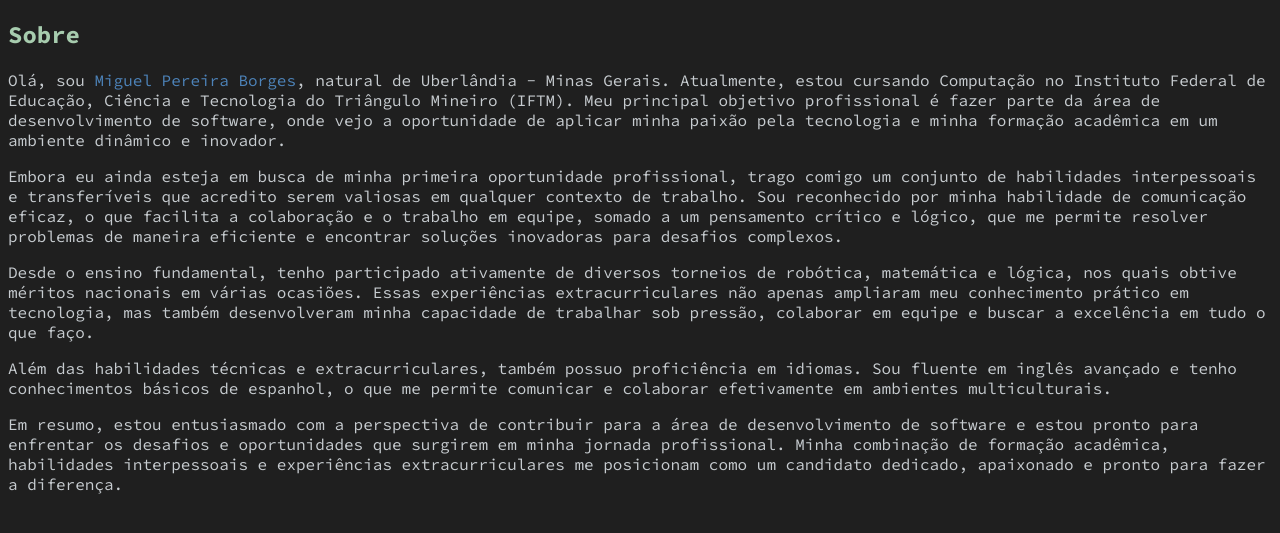
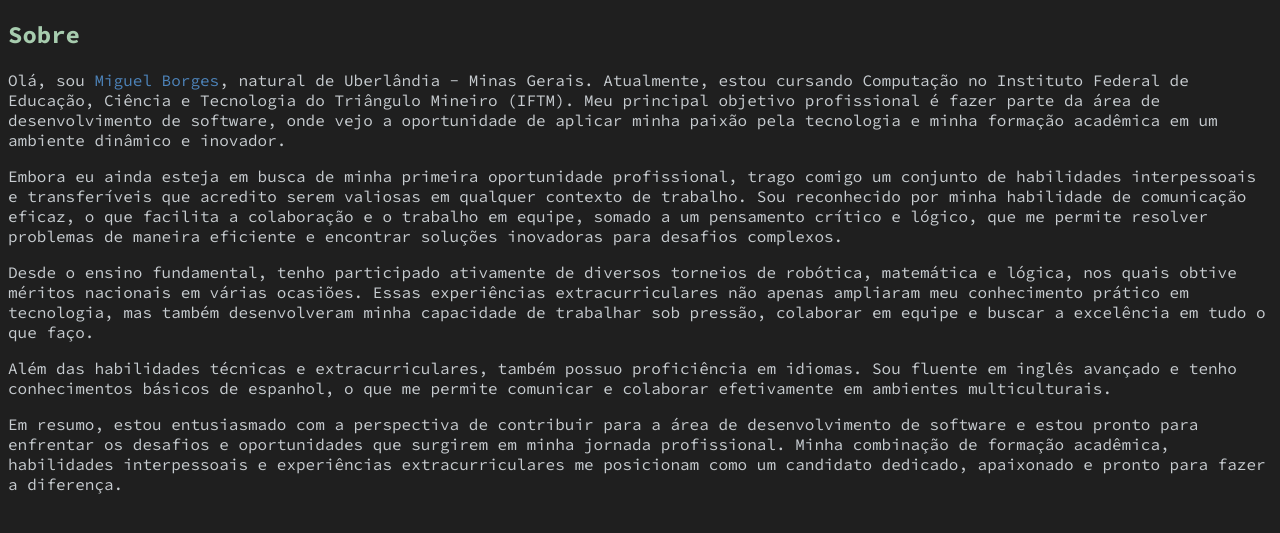
Before and after one commit to MiguellBorgess/si, a plain HTML site: page ppessoal/sobre.html in a window 1280 px wide. Shown: the part 129-662 px from the top of the page. Drawn offline with Linux system fonts and the light colour scheme.

Commit message:
Atualizar o sobre.html

```diff
--- a/ppessoal/sobre.html
+++ b/ppessoal/sobre.html
@@ -77,7 +77,7 @@
     <p style="color: #c7ccd0ff" class="source-code-pro">
       Olá, sou
       <span style="color: #4d83b9ff" class="source-code-pro"
-        >Miguel Pereira Borges</span
+        >Miguel Borges</span
       >, natural de Uberlândia - Minas Gerais. Atualmente, estou cursando
       Computação no Instituto Federal de Educação, Ciência e Tecnologia do
       Triângulo Mineiro (IFTM). Meu principal objetivo profissional é fazer
```
